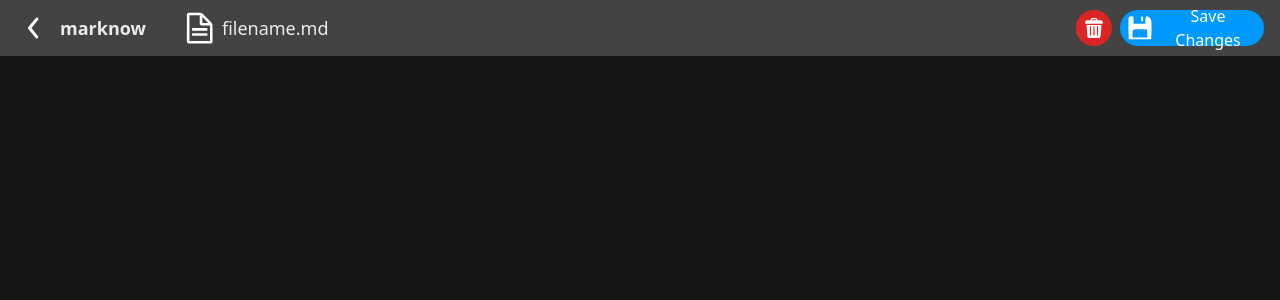
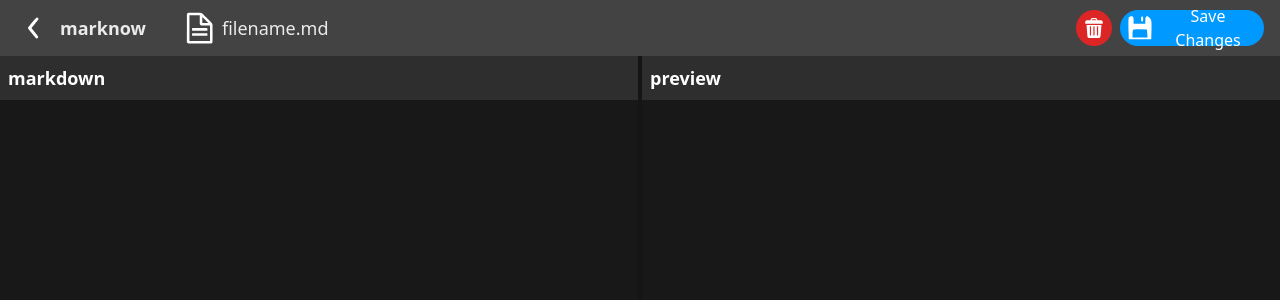
Before and after one commit to jaoincode/marknow, a React (Vite) app: page /view in a window 1280 px wide. Shown: the top 300 px of the page. Built offline with nearby package versions, Linux system fonts and the light colour scheme.

Commit message:
creating markdown and preview on view page

```diff
--- a/src/pages/View/View.tsx
+++ b/src/pages/View/View.tsx
@@ -1,9 +1,34 @@
+import { useState } from "react";
 import Header from "../../Components/Header";
 
 function View() {
+  const [text, setText] = useState("");
+
   return (
     <section>
       <Header />
+      <div className="w-screen pt-14 flex flex-col md:flex-row md:gap-1 md:h-screen">
+        <div className="flex flex-col md:w-1/2">
+          <h3 className="bg-mygray-300 p-2 font-semibold text-mywhite-100 text-lg ">
+            markdown
+          </h3>
+          <textarea
+            className="resize-none h-96 md:h-full bg-myblack-100 p-2 text-mywhite-100 outline-none border-none"
+            value={text}
+            onChange={({ target }) => setText(target.value)}
+          ></textarea>
+        </div>
+        <div className="flex flex-col md:w-1/2">
+          <h3 className="bg-mygray-300 p-2 font-semibold text-mywhite-100 text-lg ">
+            preview
+          </h3>
+          <textarea
+            className="resize-none h-96 md:h-full bg-myblack-100 p-2 text-mywhite-100 outline-none border-none"
+            disabled={true}
+            value={text}
+          ></textarea>
+        </div>
+      </div>
     </section>
   );
 }
--- a/tailwind.config.cjs
+++ b/tailwind.config.cjs
@@ -11,6 +11,7 @@ module.exports = {
         mygray: {
           100: "#434343",
           200: "#373737",
+          300: "#2e2e2e",
         },
         myblack: {
           100: "#181818",
```
